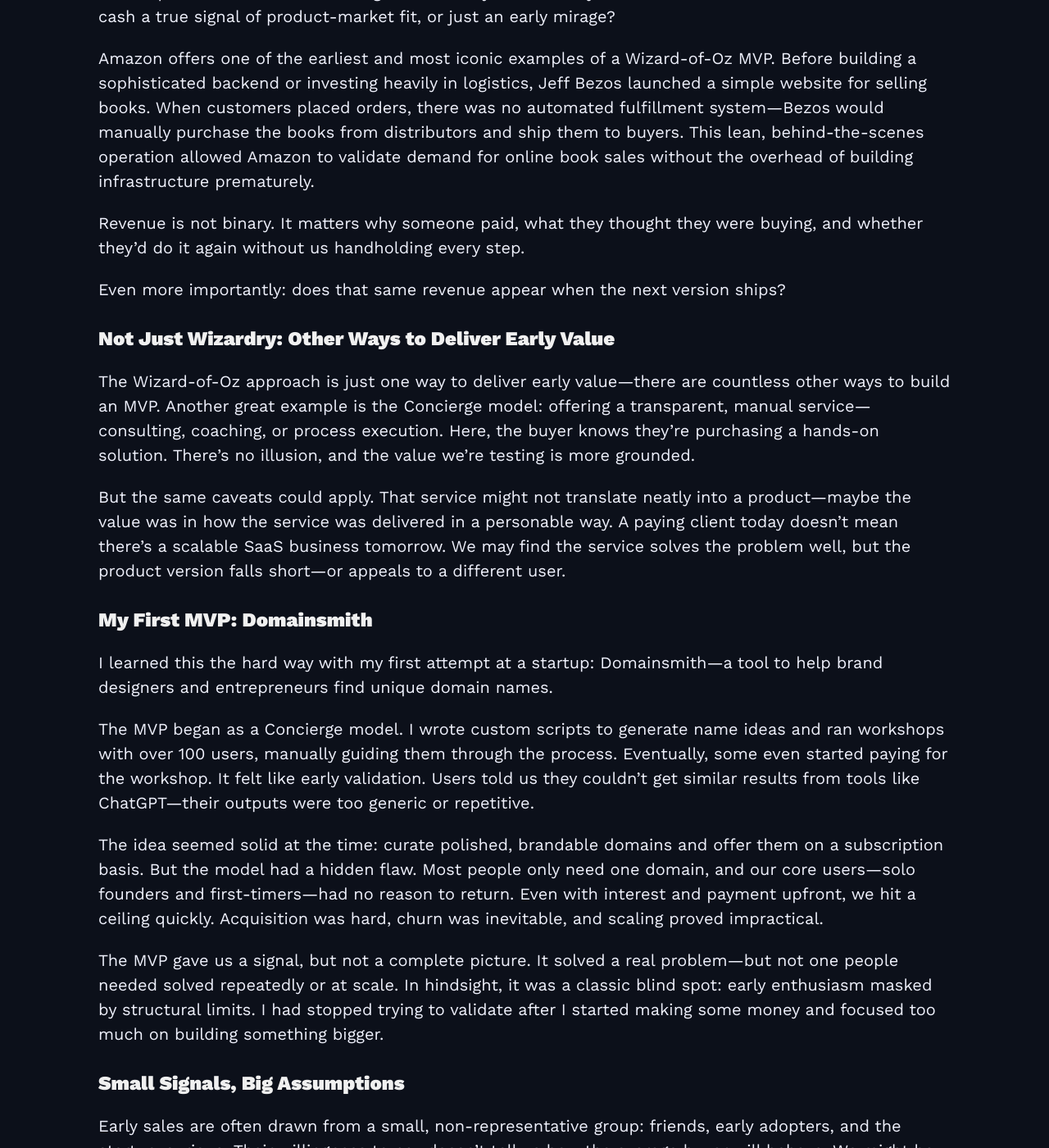
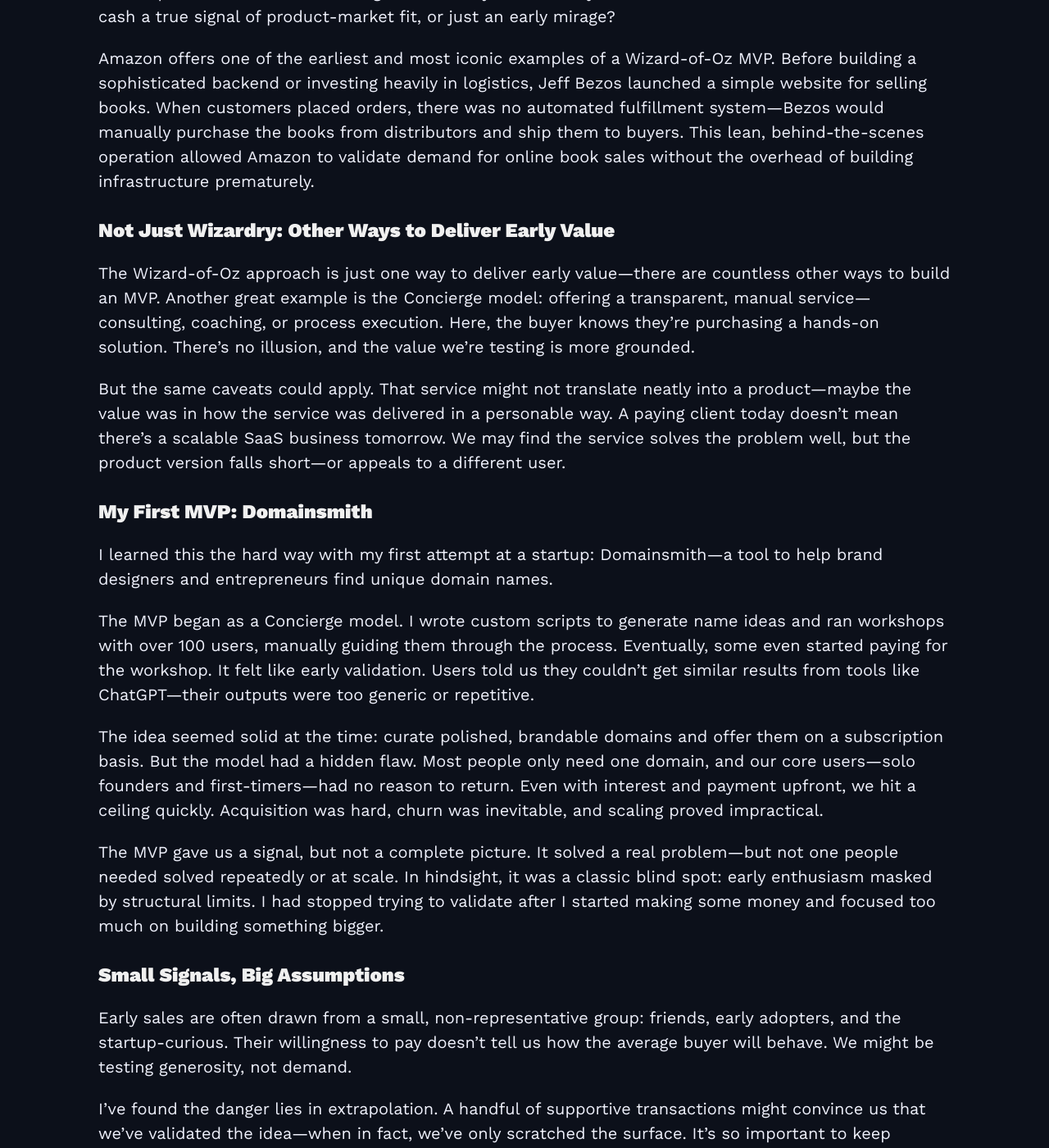
Before and after one commit to mkishi1221/mkishi1221.github.io, a Jekyll site: the page built from _posts/2025-05-20-Where Is the Money? The Early Revenue Pitfall in Product Validation.markdown, in a window 1280 px wide and 1400 px high, scrolled down 1357 px. Shown: the whole window at 82% size. Built offline with Jekyll 4.4.1, drawn with Linux system fonts in a browser that asks for light colours; nearby versions of some CDN libraries; comment, search, counter and statistics services are not loaded; some of the changed text lies outside the part shown.

Commit message:
Updated blog

```diff
--- a/_posts/2025-05-20-Where Is the Money? The Early Revenue Pitfall in Product Validation.markdown
+++ b/_posts/2025-05-20-Where Is the Money? The Early Revenue Pitfall in Product Validation.markdown
@@ -16,10 +16,6 @@ Especially if that payment came through an MVP—whether Wizard-of-Oz, Concierge
 The Wizard-of-Oz MVP is clever: create the illusion of a functioning product while doing everything manually behind the scenes. It’s scrappy. It’s fast. It can yield early cash. With modern tools, we can launch polished, functional-looking websites in just a few days—often for little or no cost. But is that cash a true signal of product-market fit, or just an early mirage?
 
 Amazon offers one of the earliest and most iconic examples of a Wizard-of-Oz MVP. Before building a sophisticated backend or investing heavily in logistics, Jeff Bezos launched a simple website for selling books. When customers placed orders, there was no automated fulfillment system—Bezos would manually purchase the books from distributors and ship them to buyers. This lean, behind-the-scenes operation allowed Amazon to validate demand for online book sales without the overhead of building infrastructure prematurely.
-
-Revenue is not binary. It matters why someone paid, what they thought they were buying, and whether they’d do it again without us handholding every step.
-
-Even more importantly: does that same revenue appear when the next version ships?
 
 ## Not Just Wizardry: Other Ways to Deliver Early Value
 
```
Also changed, not shown: other parts of _posts/2025-05-20-Where Is the Money? The Early Revenue Pitfall in Product Validation.markdown (+4 -0 lines).
